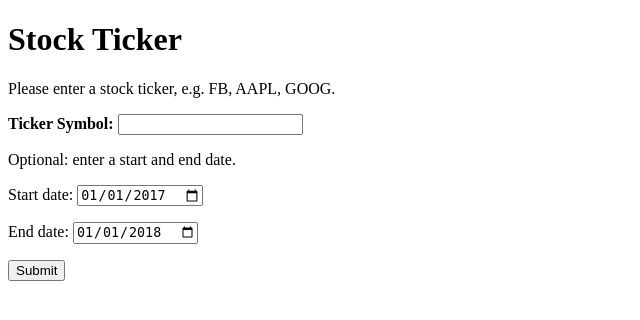
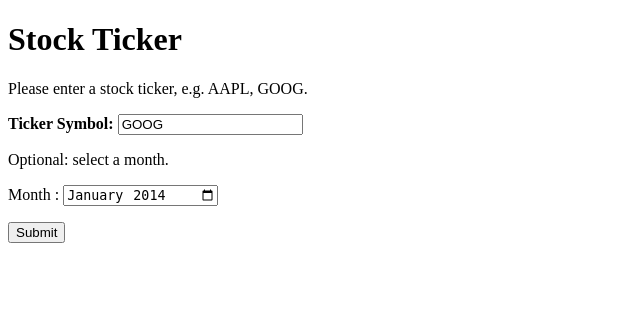
Before and after one commit to ebechter/TDI-Milestone, a Flask app: page /index in a window 1280 px wide. Shown: the top 320 px of the page, without its empty margins (0-640 px from the left). Run offline with Flask 2, Linux system fonts and the light colour scheme.

Commit message:
full date to one month
Changed the main page to accept only a single month which conforms to the project more closely.

```diff
--- a/app/app.py
+++ b/app/app.py
@@ -18,16 +18,16 @@ app = Flask(__name__)
 app.vars={}
 
 
-# def add_one_month(dt0):
-#     temp = datetime(dt0.year, dt0.month, dt0.day) + timedelta(days=32)
-#     next_month = datetime(temp.year, temp.month, dt0.day)
-#     return next_month
+def add_one_month(dt0):
+    temp = datetime(dt0.year, dt0.month, dt0.day) + timedelta(days=32)
+    next_month = datetime(temp.year, temp.month, dt0.day)
+    return next_month
 
-def plot_closing_price(ticker='GOOG',start_date='2014-01-01',end_date='2017-01-01'):
+def plot_closing_price(ticker='GOOG',year_month='2014-01'):
     API_key = 'xT9VhtodYJ7fzaKqVDby'
-    # tmp = datetime.strptime(year_month, '%Y-%m')
-    # start_date = datetime(tmp.year,tmp.month,1)
-    # end_date = add_one_month(start_date)
+    tmp = datetime.strptime(year_month, '%Y-%m')
+    start_date = datetime(tmp.year,tmp.month,1)
+    end_date = add_one_month(start_date)
     data = Qd.get('WIKI/%s' %ticker, trim_start = start_date, trim_end = end_date , authtoken=API_key)
     keep =['Adj. High','Adj. Low','Adj. Close','Adj. Volume']
     df = pd.DataFrame(data)
@@ -56,9 +56,15 @@ def index():
     else:
         #request was a POST
         ticker = request.form['ticker']
-        start_date = request.form['start_date']
-        end_date = request.form['end_date']
-        plot = plot_closing_price(ticker,start_date,end_date)
+
+        # 1 month version.
+        month = request.form['year_month']
+        plot = plot_closing_price(ticker,month)
+
+        # A normal date selector instead of 1 month.
+        # start_date = request.form['start_date']
+        # end_date = request.form['end_date']
+        # plot = plot_closing_price(ticker,start_date,end_date)
 
         script, div = components(plot)
         return render_template('plotpage.html', script=script, div=div)
--- a/app/templates/index.html
+++ b/app/templates/index.html
@@ -12,13 +12,16 @@
   <div class=metanav>
 
       <form id='input' method='post' action='index' >
-        <p> Please enter a stock ticker, e.g. FB, AAPL, GOOG.</p>
-        <p> <strong>Ticker Symbol:</strong> <input type='text' name='ticker' /> </p>
+        <p> Please enter a stock ticker, e.g. AAPL, GOOG.</p>
+        <p> <strong>Ticker Symbol:</strong> <input type='text' name='ticker' value="GOOG" /> </p>
 
-        <!--<p>Enter the month: <input type='month', value="2014-01", name='year_month' /> </p>  -->
-         Optional: enter a start and end date.
+        Optional: select a month.
+        <p>Month : <input type='month', value="2014-01", name='year_month' /> </p>
+
+
+         <!-- Optional: enter a start and end date.
         <p>  Start date: <input type="date" name="start_date" value="2017-01-01"></p>
-        <p>  End date: <input type="date" name="end_date" value="2018-01-01"></p>
+        <p>  End date: <input type="date" name="end_date" value="2018-01-01"></p> -->
         <p>  <input type='submit' value='Submit' /></p>
 
       </form>
```
Also changed, not shown: app/static/mystyle.css (deleted, +0 -9 lines), 1 other file.
